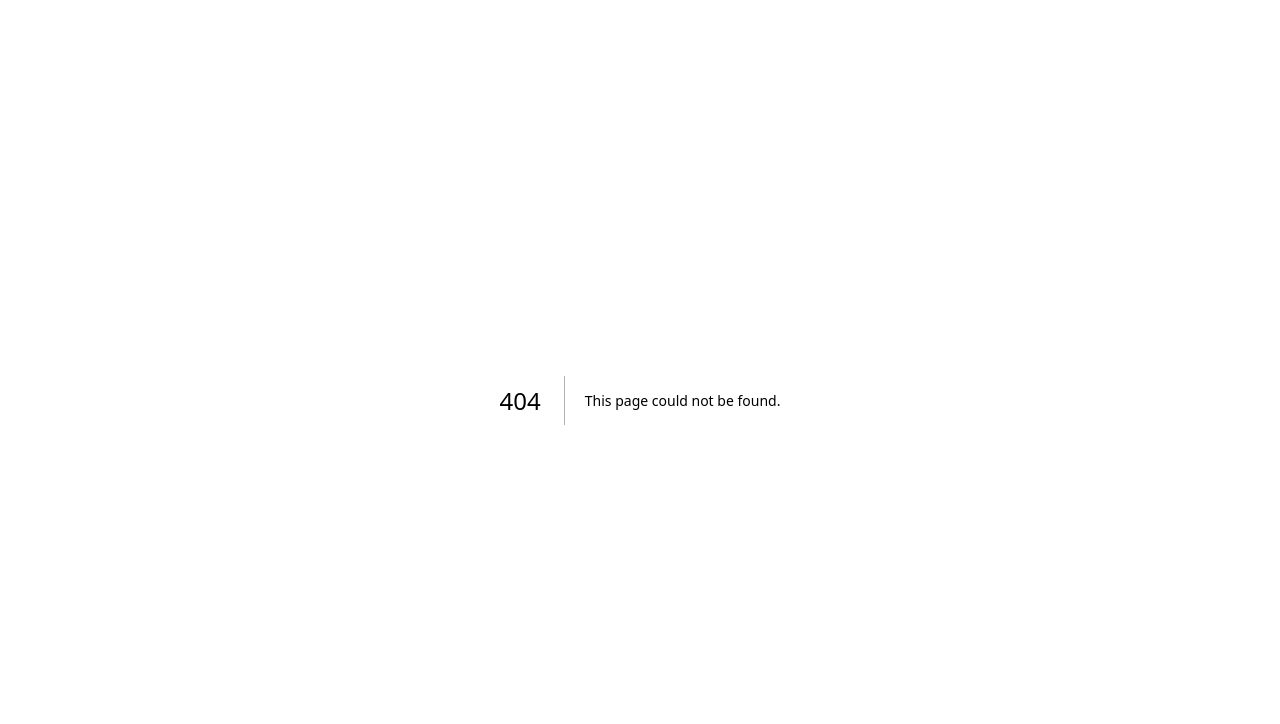
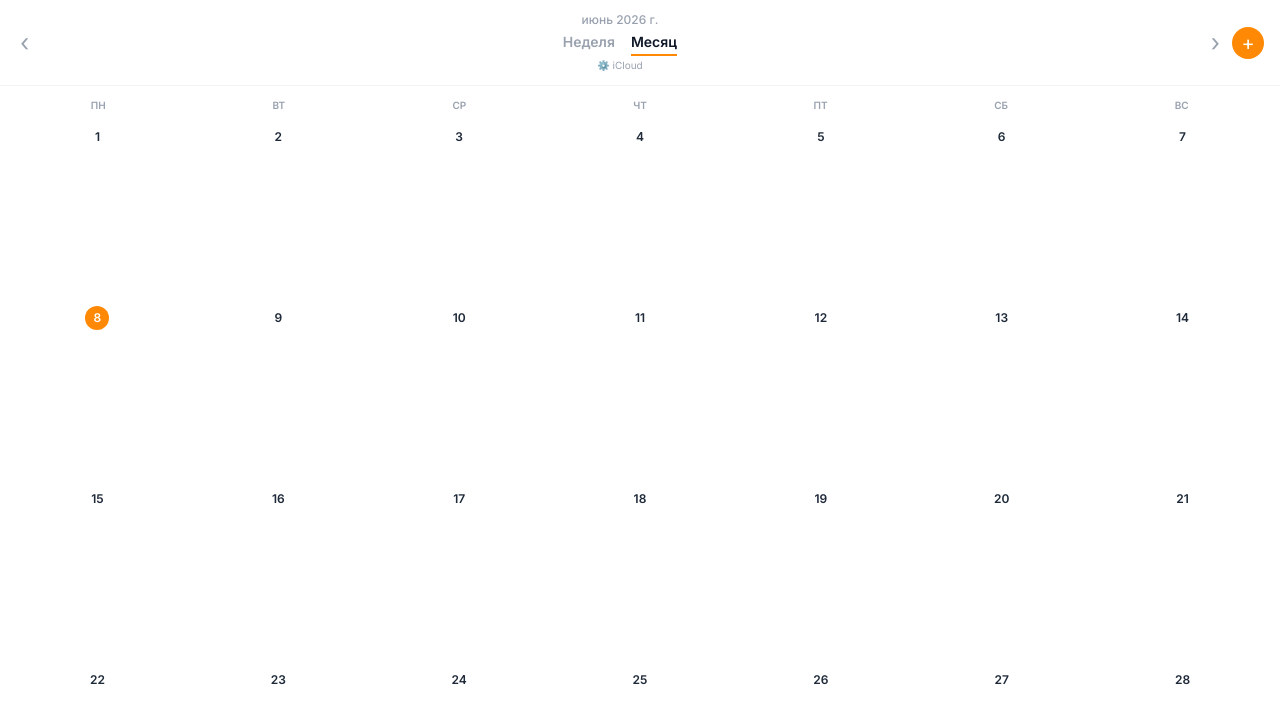
Before and after one commit to eassylizzy-code/schedule-app, a Next.js app: page /month in a window 1280 px wide. Before the commit this address had no page. Shown: the top 724 px of the page. Built offline with nearby package versions, Linux system fonts and the light colour scheme.

Commit message:
feat: implement monthly view page

```diff
--- /dev/null
+++ b/app/month/page.tsx
@@ -0,0 +1,107 @@
+'use client'
+import { useState, useEffect } from 'react'
+import NavBar from '@/components/NavBar'
+import MonthGrid from '@/components/MonthGrid'
+import EventEditor from '@/components/EventEditor'
+import { CalendarEvent } from '@/lib/types'
+import { loadEvents, saveEvents, loadCredentials } from '@/lib/storage'
+import { createEvent, updateEvent, deleteEvent } from '@/lib/caldav-client'
+
+function monthTitle(date: Date): string {
+  return date.toLocaleDateString('ru', { month: 'long', year: 'numeric' })
+}
+
+export default function MonthPage() {
+  const [month, setMonth] = useState(() => new Date())
+  const [events, setEvents] = useState<CalendarEvent[]>([])
+  const [editingEvent, setEditingEvent] = useState<CalendarEvent | undefined>()
+  const [newEventDate, setNewEventDate] = useState<Date | undefined>()
+  const [showEditor, setShowEditor] = useState(false)
+  const [dayEvents, setDayEvents] = useState<CalendarEvent[]>([])
+  const [selectedDay, setSelectedDay] = useState<Date | undefined>()
+
+  useEffect(() => { setEvents(loadEvents()) }, [])
+
+  const handleDayClick = (day: Date) => {
+    const evs = events.filter(e => {
+      const s = new Date(e.startTime)
+      return s.toDateString() === day.toDateString()
+    })
+    setSelectedDay(day)
+    setDayEvents(evs)
+  }
+
+  const handleSave = async (event: CalendarEvent) => {
+    const creds = loadCredentials()
+    setShowEditor(false)
+    try {
+      if (creds && event.url) {
+        await updateEvent(creds, event)
+        const next = events.map(e => e.id === event.id ? event : e)
+        setEvents(next); saveEvents(next)
+      } else if (creds) {
+        const created = await createEvent(creds, event)
+        const next = [...events, created]
+        setEvents(next); saveEvents(next)
+      } else {
+        const next = events.filter(e => e.id !== event.id).concat(event)
+        setEvents(next); saveEvents(next)
+      }
+    } catch { /* silent — user sees stale data */ }
+  }
+
+  const handleDelete = async (event: CalendarEvent) => {
+    const creds = loadCredentials()
+    setShowEditor(false)
+    try {
+      if (creds && event.url) await deleteEvent(creds, event)
+      const next = events.filter(e => e.id !== event.id)
+      setEvents(next); saveEvents(next)
+      setDayEvents(prev => prev.filter(e => e.id !== event.id))
+    } catch { /* silent */ }
+  }
+
+  return (
+    <div className="flex flex-col h-screen max-h-screen">
+      <NavBar
+        title={monthTitle(month)}
+        onPrev={() => setMonth(d => new Date(d.getFullYear(), d.getMonth() - 1, 1))}
+        onNext={() => setMonth(d => new Date(d.getFullYear(), d.getMonth() + 1, 1))}
+        onAddClick={() => { setEditingEvent(undefined); setNewEventDate(selectedDay); setShowEditor(true) }}
+      />
+
+      <MonthGrid
+        month={month}
+        events={events}
+        onDayClick={handleDayClick}
+      />
+
+      {selectedDay && dayEvents.length > 0 && (
+        <div className="border-t border-gray-100 bg-white px-4 py-3 space-y-2 max-h-48 overflow-y-auto">
+          <div className="text-xs font-semibold text-gray-500">
+            {selectedDay.toLocaleDateString('ru', { weekday: 'long', day: 'numeric', month: 'long' })}
+          </div>
+          {dayEvents.map(e => (
+            <button
+              key={e.id}
+              onClick={() => { setEditingEvent(e); setShowEditor(true) }}
+              className="w-full text-left text-sm py-1.5 px-3 rounded-lg bg-gray-50 hover:bg-orange-50 transition-colors"
+            >
+              {e.title}
+            </button>
+          ))}
+        </div>
+      )}
+
+      {showEditor && (
+        <EventEditor
+          event={editingEvent}
+          initialDate={newEventDate}
+          onSave={handleSave}
+          onDelete={editingEvent ? handleDelete : undefined}
+          onClose={() => setShowEditor(false)}
+        />
+      )}
+    </div>
+  )
+}
```
